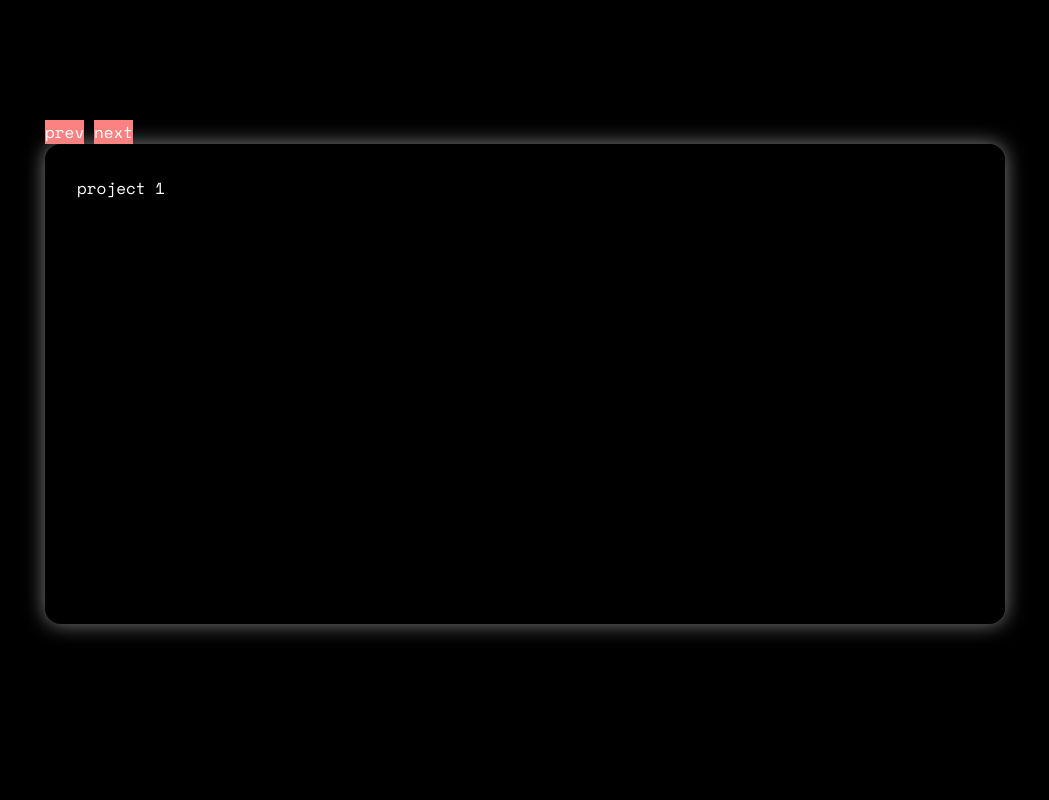
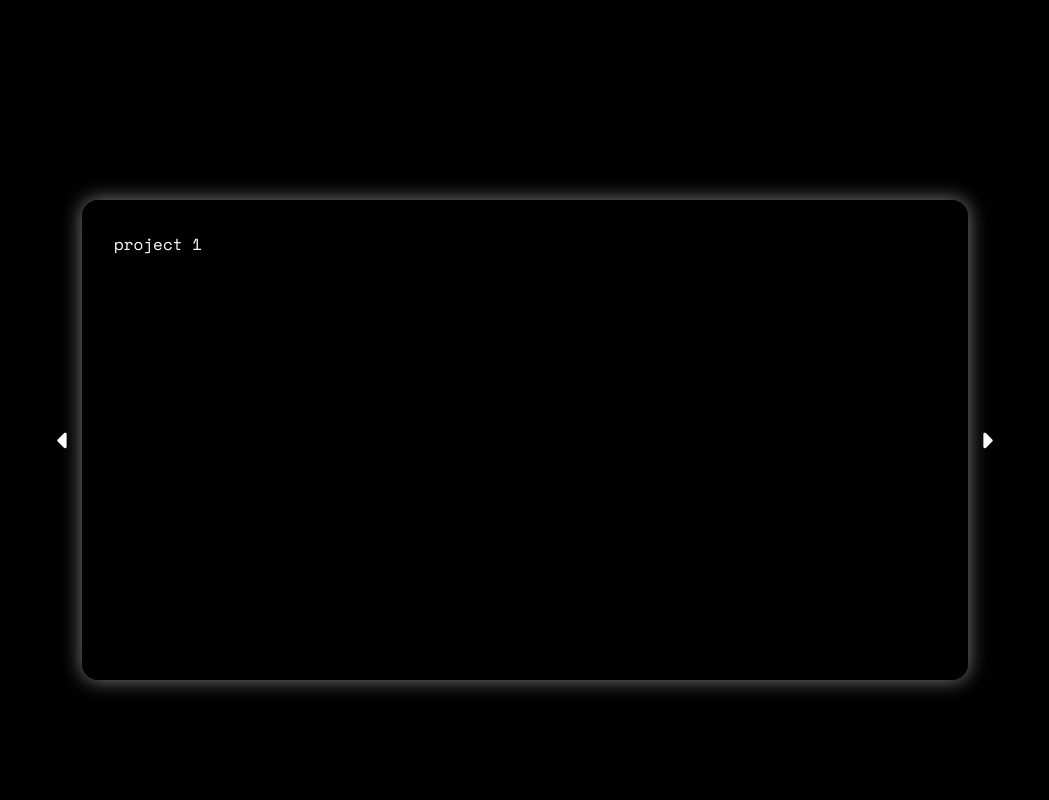
Before and after one commit to jackitaliano/portfolio-old-2, a Svelte app: page / in a window 1280 px wide. Shown: the part 840-1640 px from the top of the page, without its empty margins (115-1164 px from the left). Built offline with nearby package versions, Linux system fonts and the light colour scheme.

Commit message:
add better next/prev for carousel (arrows)

```diff
--- a/src/components/ProjectCards.svelte
+++ b/src/components/ProjectCards.svelte
@@ -6,6 +6,8 @@
 		"project 2",
 		"project 3",
 		"project 4",
+		"project 5",
+		"project 6",
 	];
 
 	let currPos = 0;
@@ -21,13 +23,13 @@
 
 		currCard = projects[currPos];
 
-		if (currPos > 0) {
+		if (pos > 0) {
 			prevCard = projects[currPos - 1];
 		} else {
 			prevCard = null;
 		}
 
-		if (currPos < projects.length - 1) {
+		if (pos < projects.length - 1) {
 			nextCard = projects[currPos + 1];
 		} else {
 			nextCard = null;
@@ -51,34 +53,57 @@
 		currCardElement.style.height = "75%";
 	}
 
-	async function handleNext() {
+	async function handleNext(event) {
 		if (lock) {
 			return;
 		}
 
 		const newPos = currPos + 1;
 		if (newPos < projects.length) {
+			const button = event.currentTarget;
+			button.style.opacity = 0;
 			lock = true;
 			moveCurr("left");
 			moveCenter("nextCard");
+
+			if (newPos < projects.length - 1) {
+				setTimeout(()=>{
+					//button.style.visibility = "visible";
+					button.style.opacity = 1;
+					button.blur();
+				}, 450);
+			} else {
+				//button.style.visibility = "hidden";
+			}
 			setTimeout(()=> {
 				setCards(newPos);
 				lock = false;
-
 			}, 900);
 		}
 	}
 
-	async function handlePrev() {
+	async function handlePrev(event) {
 		if (lock) {
 			return;
 		}
 
 		const newPos = currPos - 1;
 		if (newPos >= 0) {
+			const button = event.currentTarget;
+			button.style.opacity = 0;
 			lock = true;
 			moveCurr("right");
 			moveCenter("prevCard");
+
+			if (newPos > 0) {
+				setTimeout(()=>{
+					//button.style.visibility = "visible";
+					button.style.opacity = 1;
+					button.blur();
+				}, 600);
+			} else {
+				//button.style.visibility = "hidden";
+			}
 			setTimeout(()=> {
 				setCards(newPos);
 				lock = false;
@@ -88,9 +113,8 @@
 	}
 </script>
 
-<div class="w-full h-full">
-	<button class="bg-red-400" on:click={handlePrev}>prev</button>
-	<button class="bg-red-400" on:click={handleNext}>next</button>
+<div class="flex justify-between items-center w-full h-full">
+	<button id="left-arrow" tabindex=0 class="arrow" on:click={handlePrev}><img class="arrow-img" src="static/images/caret-left.svg" alt="left"/></button>
 <div class="cards flex justify-between w-full h-full">
 	{#key currPos}
 	{#if prevCard}
@@ -114,11 +138,11 @@
 	{/if}
 	{/key}
 </div>
+<button id="right-arrow" tabindex=0 class="arrow" on:click={handleNext}><img class="arrow-img" src="static/images/caret-right.svg" alt="right"/></button>
 </div>
 
 <style>
 	.cards {
-		z-index: -1;
 		background-color: none;
 		position: relative;
 		width: 100%;
@@ -128,7 +152,7 @@
 	.card {
 		position: absolute;
 		background-color: none;
-		top: 0;
+		top: 12.5%;
 		left: 0;
 		width: 100%;
 		height: 75%;
@@ -154,4 +178,29 @@
 		height: 37.5%;
 		opacity: 0;
 	}
+
+	.arrow {
+		width: 40px;
+		height: 50%;
+		outline: none;
+		background-color: none;
+		box-shadow: none;
+		border-radius: 2em;
+
+		opacity: 1;
+		transition: opacity 0.4s;
+	}
+	.arrow:focus-visible,
+	.arrow:focus,
+	.arrow:active {
+		outline: none;
+		background-color: none;
+	}
+
+	.arrow-img {
+		margin: auto;
+		width: 25px;
+		height: 25px;
+		border-radius: 50%;
+	}
 </style>
```
Also changed, not shown: public/static/images/caret-left.svg (added), public/static/images/caret-right.svg (added).
